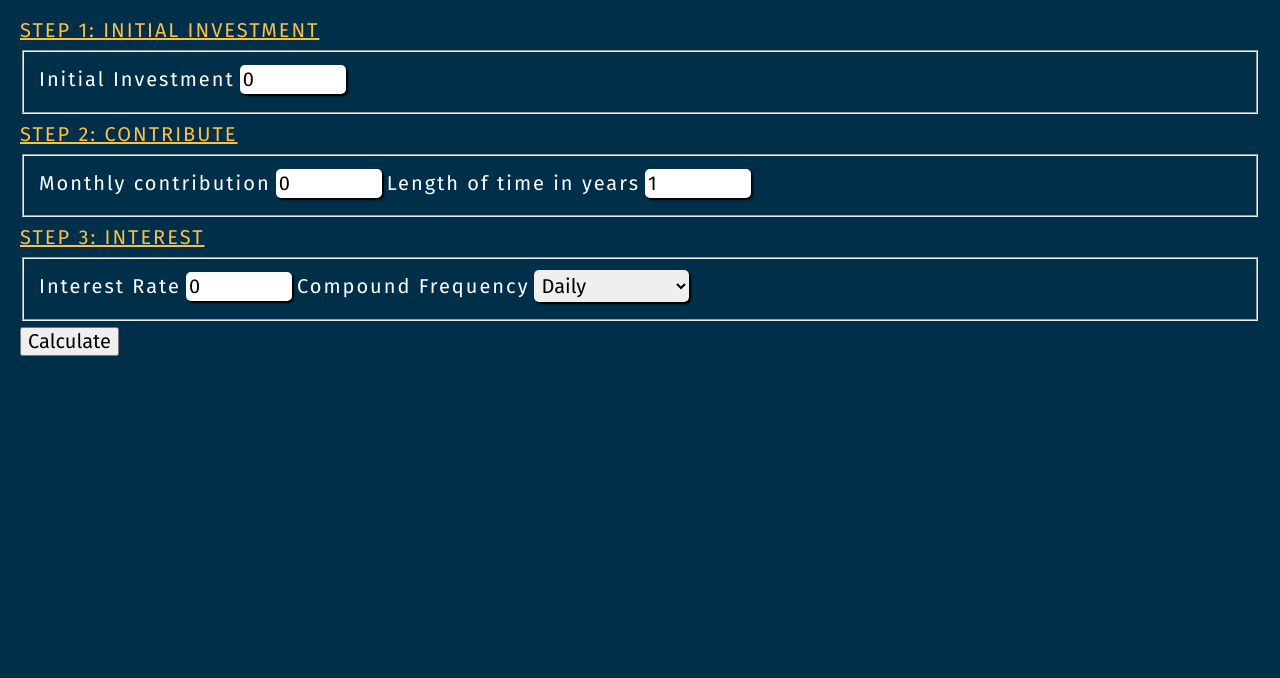
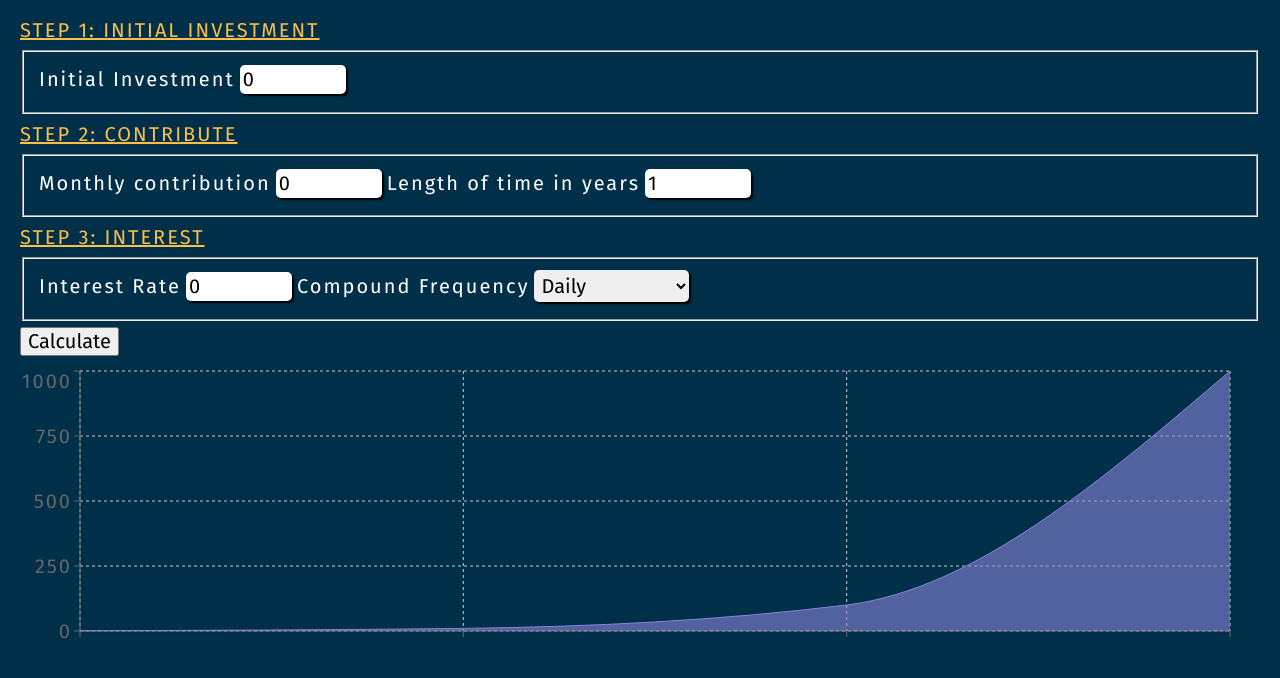
Before and after one commit to UgoRomi/compound-interest-calculator, a Gatsby site: page / in a window 1280 px wide. Shown: the part 80-758 px from the top of the page. Built offline with nearby package versions, Linux system fonts and the light colour scheme; Gatsby itself is replaced by a stand-in of ours.

Commit message:
Added chart with recharts ATM populated with mock data

```diff
--- a/package.json
+++ b/package.json
@@ -30,6 +30,7 @@
     "gatsby-plugin-sitemap": "^3.0.0",
     "gatsby-plugin-styled-components": "^4.0.0",
     "normalize.css": "^8.0.1",
+    "prop-types": "^15.7.2",
     "react": "^16.13.1",
     "react-dom": "^16.13.1",
     "react-helmet": "^6.1.0",
--- /dev/null
+++ b/src/components/InvestmentGraph.js
@@ -0,0 +1,53 @@
+import React from "react";
+import PropTypes from "prop-types";
+import {
+  AreaChart,
+  Area,
+  XAxis,
+  YAxis,
+  CartesianGrid,
+  Tooltip,
+  ResponsiveContainer,
+} from "recharts";
+
+const InvestmentGraph = ({ dataPerYear }) => {
+  const chartData = dataPerYear.map((data, i) => ({
+    money: data,
+    year: new Date().getFullYear() + i,
+  }));
+
+  return (
+    <div style={{ width: "100%", height: 300 }}>
+      <ResponsiveContainer width="100%" height="100%">
+        <AreaChart
+          data={chartData}
+          width={500}
+          height={400}
+          margin={{
+            top: 10,
+            right: 30,
+            left: 0,
+            bottom: 0,
+          }}
+        >
+          <CartesianGrid strokeDasharray="3 3" />
+          <XAxis dataKey="name" />
+          <YAxis />
+          <Tooltip />
+          <Area
+            stroke="#8884d8"
+            fill="#8884d8"
+            type="monotone"
+            dataKey="money"
+          />
+        </AreaChart>
+      </ResponsiveContainer>
+    </div>
+  );
+};
+
+InvestmentGraph.propTypes = {
+  dataPerYear: PropTypes.arrayOf(PropTypes.number).isRequired,
+};
+
+export default InvestmentGraph;
--- a/src/pages/index.js
+++ b/src/pages/index.js
@@ -1,6 +1,7 @@
 import * as React from "react";
 import styled from "styled-components";
 import InvestmentForm from "../components/InvestmentForm";
+import InvestmentGraph from "../components/InvestmentGraph";
 
 const Title = styled.h1`
   text-align: center;
@@ -8,11 +9,13 @@ const Title = styled.h1`
 `;
 
 const IndexPage = () => {
+  const test = [1, 10, 100, 1000];
   return (
     <>
       <Title>Compound interest calculator</Title>
       <main>
         <InvestmentForm />
+        <InvestmentGraph dataPerYear={test} />
       </main>
     </>
   );
```
